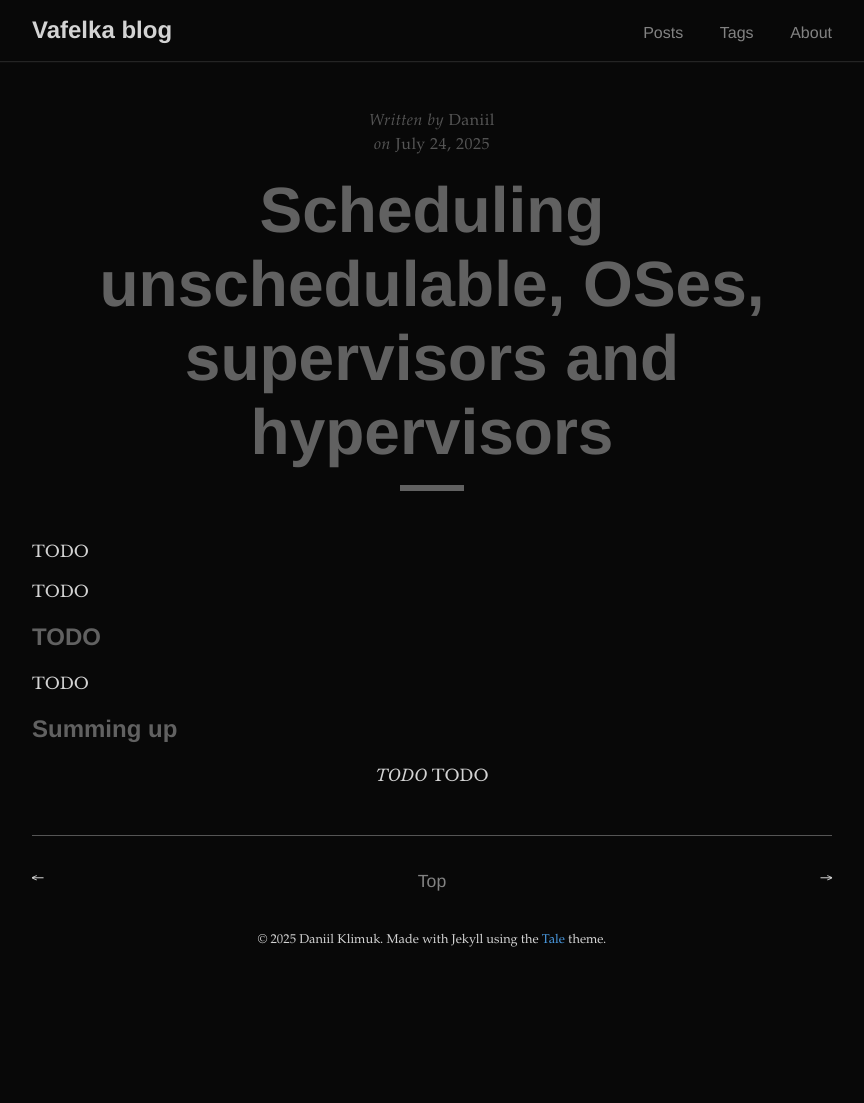
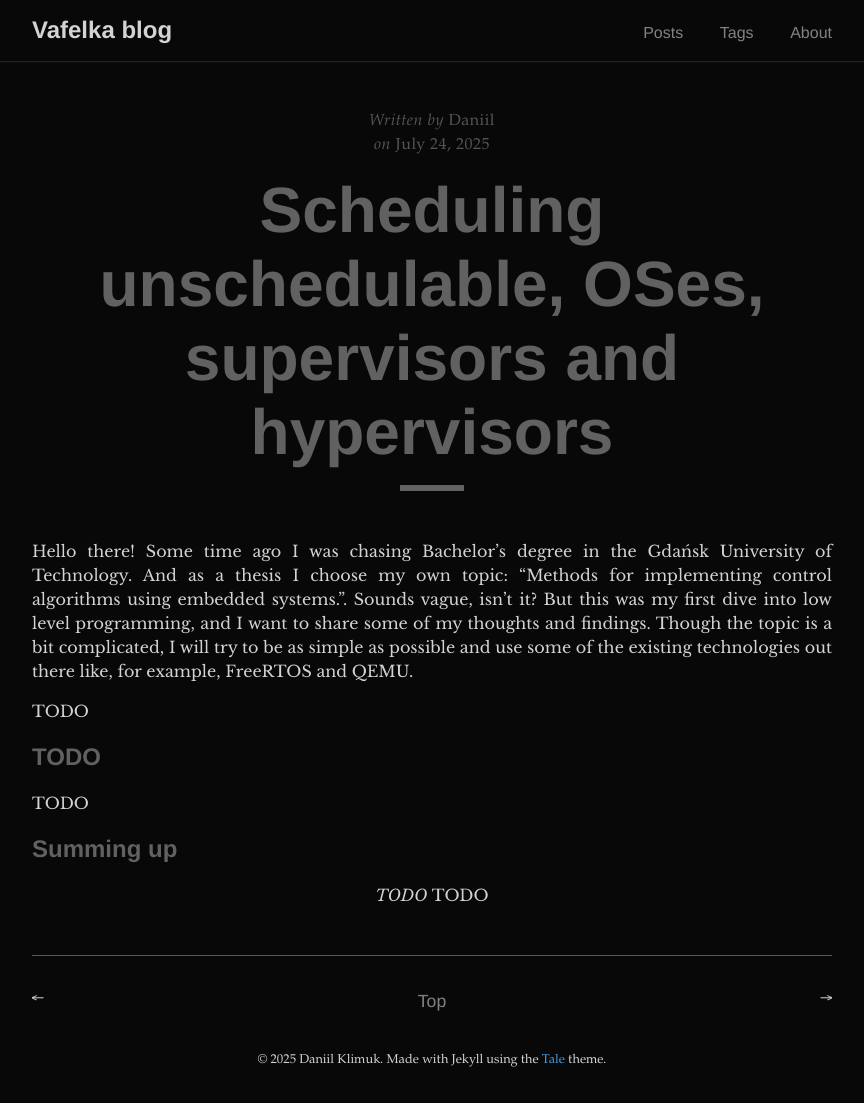
Before and after one commit to DaniilKl/vafelka-blog, a Jekyll site: the page built from _posts/2025-07-24-scheduling-introduction.md, in a window 1280 px wide. Shown: the whole page, without its empty margins (208-1072 px from the left). Built offline with Jekyll 4.4.1, drawn with Linux system fonts in a browser that asks for light colours; before the commit the page ends 983 px from its top, so only the background shows below that.

Commit message:
_posts: scheduling-introduction: add intro draft
Signed-off-by: Daniil Klimuk <danik.klimuk13@gmail.com>

```diff
--- a/_posts/2025-07-24-scheduling-introduction.md
+++ b/_posts/2025-07-24-scheduling-introduction.md
@@ -6,7 +6,13 @@ tags: programming engineering operating_systems
 excerpt_separator: <!--more-->
 ---
 
-TODO
+Hello there! Some time ago I was chasing Bachelor's degree in the Gdańsk
+University of Technology. And as a thesis I choose my own topic: "Methods for
+implementing control algorithms using embedded systems.". Sounds vague, isn't
+it? But this was my first dive into low level programming, and I want to share
+some of my thoughts and findings. Though the topic is a bit complicated, I will
+try to be as simple as possible and use some of the existing technologies out
+there like, for example, FreeRTOS and QEMU.
 
 <!--more-->
 
```
